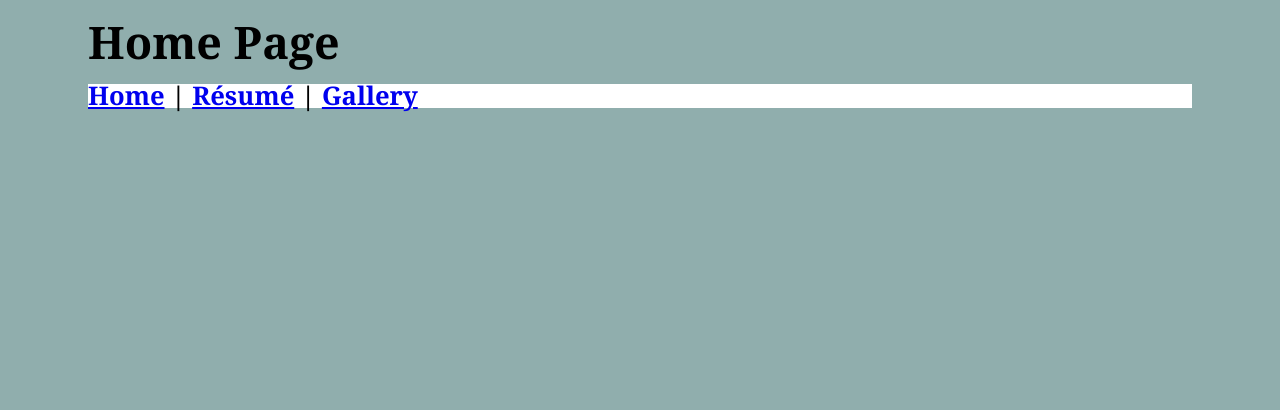
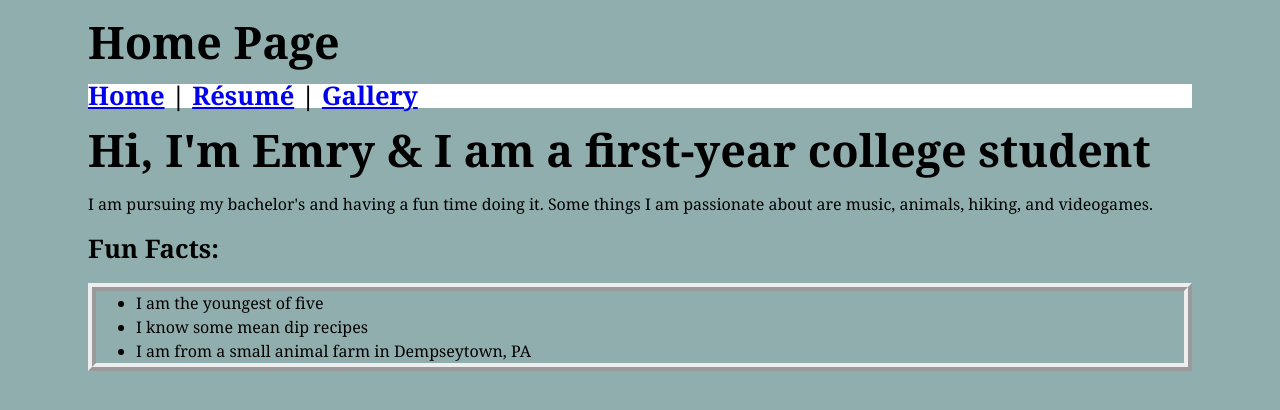
Before and after one commit to EmryB/Portfolio, a plain HTML site: page docs/index.html in a window 1280 px wide. Drawn offline with Linux system fonts and the light colour scheme.

Commit message:
updating about page

```diff
--- a/docs/index.html
+++ b/docs/index.html
@@ -24,5 +24,13 @@
         <nav>
             <a href="index.html">Home</a> | <a href="about.html">Résumé</a> | <a href="gallery.html"
                 >Gallery</a></nav>
+        <h1>Hi, I'm Emry &amp; I am a first-year college student</h1> I am pursuing my bachelor's
+        and having a fun time doing it. Some things I am passionate about are music, animals,
+        hiking, and videogames. <h2>Fun Facts:</h2>
+        <ul>
+            <li>I am the youngest of five</li>
+            <li>I know some mean dip recipes</li>
+            <li>I am from a small animal farm in Dempseytown, PA</li>
+        </ul>
     </body>
 </html>
--- a/docs/style.css
+++ b/docs/style.css
@@ -69,3 +69,5 @@ section.server {
 }
 iframe {flex:1;
 width:400px}
+h1.intro {margin-right:3in
+font-size:smaller}
```
